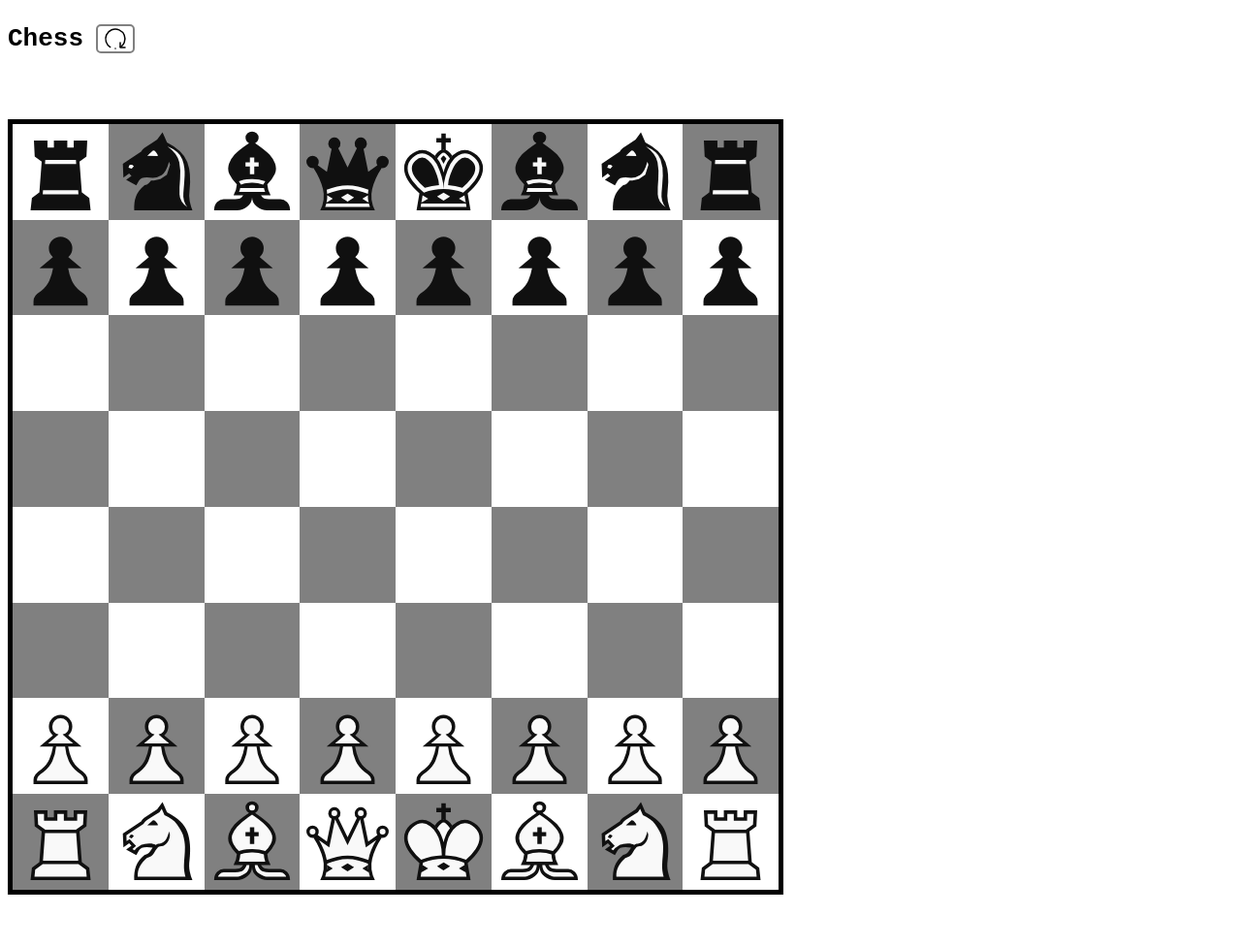
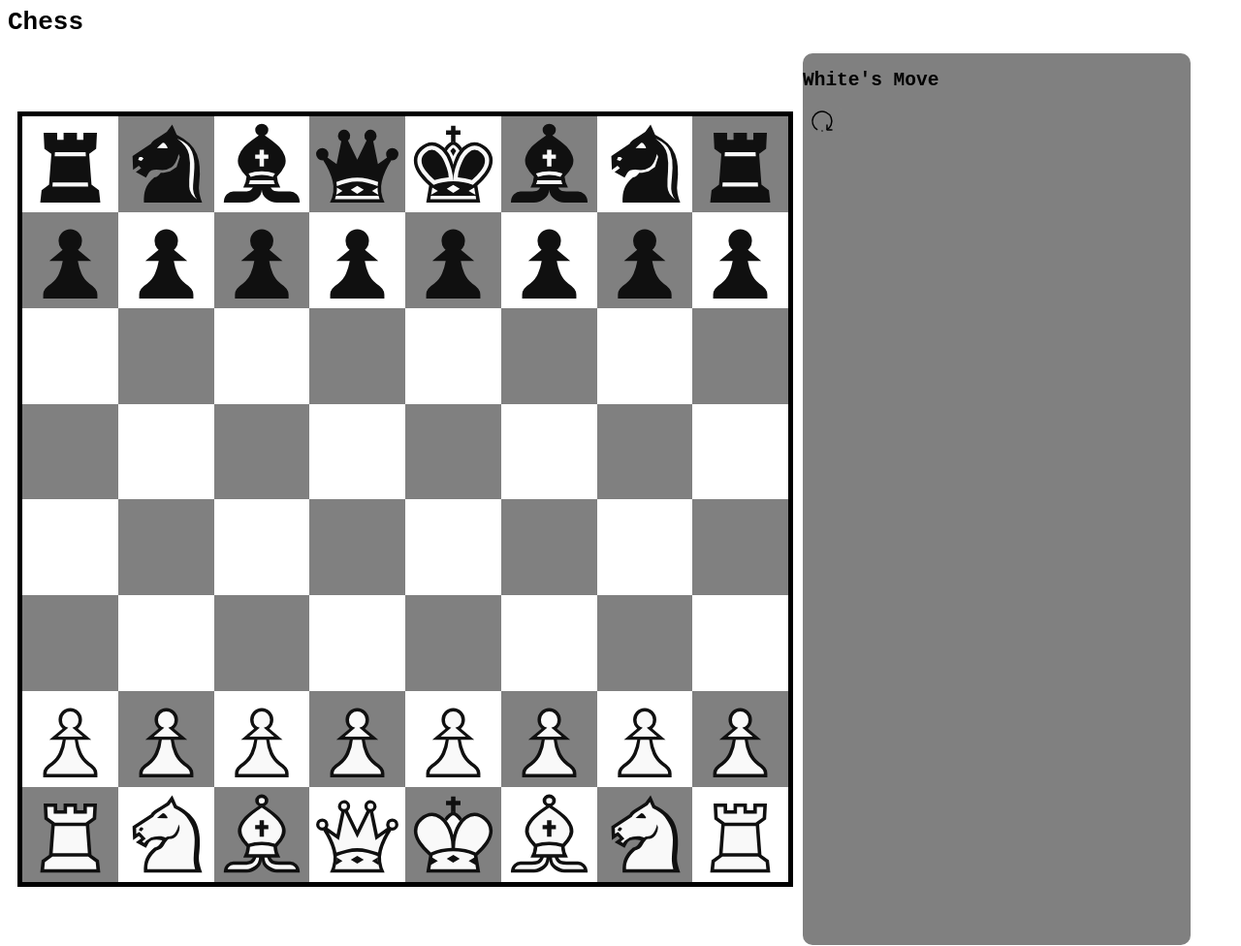
Before and after one commit to khalidbelhadj/chess, a website with bundled scripts: page index.html in a window 1280 px wide. Shown: the whole page at 97% size. Built offline with nearby package versions, Linux system fonts and the light colour scheme.

Commit message:
Add styling

```diff
--- a/index.html
+++ b/index.html
@@ -6,13 +6,20 @@
     <body>
         <header>
             <h1>Chess</h1>
-            <button id="reset">
-                <img src="./images/reset-icon.svg" />
-            </button>
         </header>
-        <div id="black-takes"></div>
-        <div id="root"></div>
-        <div id="white-takes"></div>
+        <main>
+            <div id="board-panel">
+                <div id="black-takes"></div>
+                <div id="root"></div>
+                <div id="white-takes"></div>
+            </div>
+            <div id="info-panel">
+                <h2 id="info-title">White's Move</h2>
+                <button id="reset">
+                    <img src="./images/reset-icon.svg" />
+                </button>
+            </div>
+        </main>
         <script src="./build/script.js"></script>
     </body>
 </html>
--- a/styles.css
+++ b/styles.css
@@ -73,12 +73,6 @@
     position: absolute;
 }
 
-header {
-    display: flex;
-    gap: 1rem;
-    align-items: center;
-}
-
 #reset {
     display: inline;
     border: 2px solid grey;
@@ -97,3 +91,19 @@ header {
     width: 50px;
     height: 50px;
 }
+
+main {
+    width: fit-content;
+    display: flex;
+}
+
+#board-panel {
+    width: 800px;
+    margin: 10px;
+}
+
+#info-panel {
+    width: 400px;
+    background-color: grey;
+    border-radius: 10px;
+}
```
